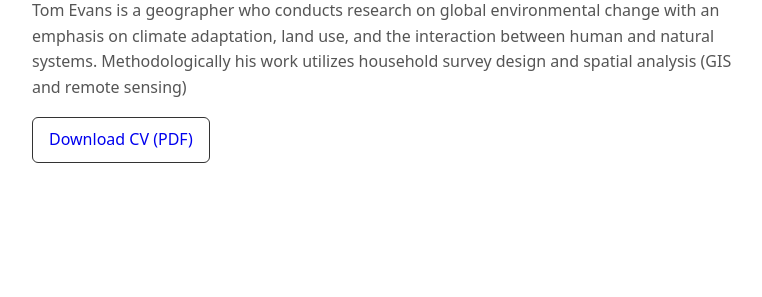
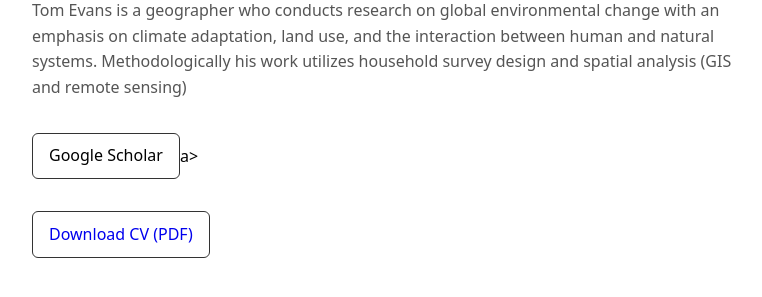
Before and after one commit to tomgeog/tomgeog.github.io, a plain HTML site: page index.html in a window 1280 px wide. Shown: the part 109-406 px from the top of the page, without its empty margins (8-770 px from the left). Drawn offline with Linux system fonts and the light colour scheme.

Commit message:
Update index.html

```diff
--- a/index.html
+++ b/index.html
@@ -17,6 +17,8 @@
 with an emphasis on climate adaptation, land use, and the interaction between
 human and natural systems. Methodologically his work utilizes household survey design and spatial analysis (GIS and remote sensing) </p>
 
+  <p <a class="btn" href="https://scholar.google.com/citations?hl=en&user=_EPCs5UAAAAJ&view_op=list_works&sortby=pubdate" target="_blank" rel="noopener">Google Scholar</p>a></p>
+
   <p><a class="btn" href="Evans.CV.June.2025.pdf" target="_blank" rel="noopener">Download CV (PDF)</a></p>
 </body>
 </html>
```
